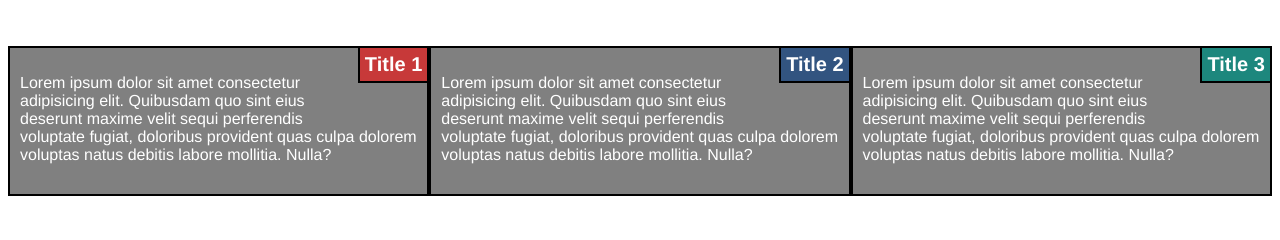
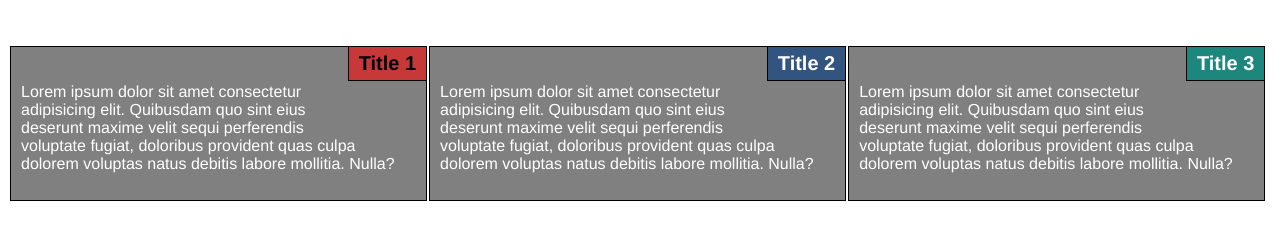
Before and after one commit to svsssumanth/courseera-JavaScript, a plain HTML site: page module2-solution/index.html in a window 1280 px wide. Shown: the part 54-294 px from the top of the page. Drawn offline with Linux system fonts and the light colour scheme.

Commit message:
module-2_solution_SvssSumanth_1

```diff
--- a/module2-solution/css/styles.css
+++ b/module2-solution/css/styles.css
@@ -9,32 +9,36 @@ h1 {
     font-size: 1.75em;
 }
 section {
-    border: 2px solid black;
+    border: 1px solid black;
     background-color: gray;
     width: 90%;
-    height: 150px;
+    height: 155px;
     margin: 10px auto;
 
     color: white;
     position: relative;
     top: 20px;
 
+
   }
-
+.row {
+    width: 100%;
+}
   p{
-    padding: 10px;
+    padding: 20px 10px;
   }
 section  h3{
     position: relative;
     float: right;
-    border-left: 2px solid black;
-    border-bottom: 2px solid black;
+    border-left: 1px solid black;
+    border-bottom: 1px solid black;
     top: -20px;
-    padding: 5px;
+    padding: 5px 10px;
     font-size: 1.25em;
 }
 .red{
     background: rgba(255, 0, 0, 0.555);
+    color: black;
 }
 .green{
     background: #0039809c;
@@ -44,16 +48,18 @@ section  h3{
 }
 @media (min-width:992px) {
     .col-lg-4{
-        width: 33.33%;
+        width: 33%;
         float: left;
+        margin-left: 2px;
 
     }
 }
 
 @media (min-width:768px) and (max-width:991px){
     .col-md-6{
-        width: 50%;
+        width: 49%;
         float: left;
+        margin-left: 5px;
     }
     .col-md-12{
         width: 100%;
--- a/module2-solution/index.html
+++ b/module2-solution/index.html
@@ -6,11 +6,13 @@
         <link rel="stylesheet" href="css/styles.css">
     </head>
     <body>
-        <h1>Module 2 Solution</h1>
+        <div class="row">
+            <h1>Module 2 Solution</h1>
 
         <section class="col-lg-4 col-md-6"><h3 class="red">Title 1</h3><p>Lorem ipsum dolor sit amet consectetur adipisicing elit. Quibusdam quo sint eius deserunt maxime velit sequi perferendis voluptate fugiat, doloribus provident quas culpa dolorem voluptas natus debitis labore mollitia. Nulla?</p></section>
         <section class="col-lg-4 col-md-6"><h3 class="green">Title 2</h3><p>Lorem ipsum dolor sit amet consectetur adipisicing elit. Quibusdam quo sint eius deserunt maxime velit sequi perferendis voluptate fugiat, doloribus provident quas culpa dolorem voluptas natus debitis labore mollitia. Nulla?</p></section>
 
         <section class="col-lg-4 col-md-12"><h3 class="lightpink">Title 3</h3><p>Lorem ipsum dolor sit amet consectetur adipisicing elit. Quibusdam quo sint eius deserunt maxime velit sequi perferendis voluptate fugiat, doloribus provident quas culpa dolorem voluptas natus debitis labore mollitia. Nulla?</p></section>
+        </div>
     </body>
 </html>
```
